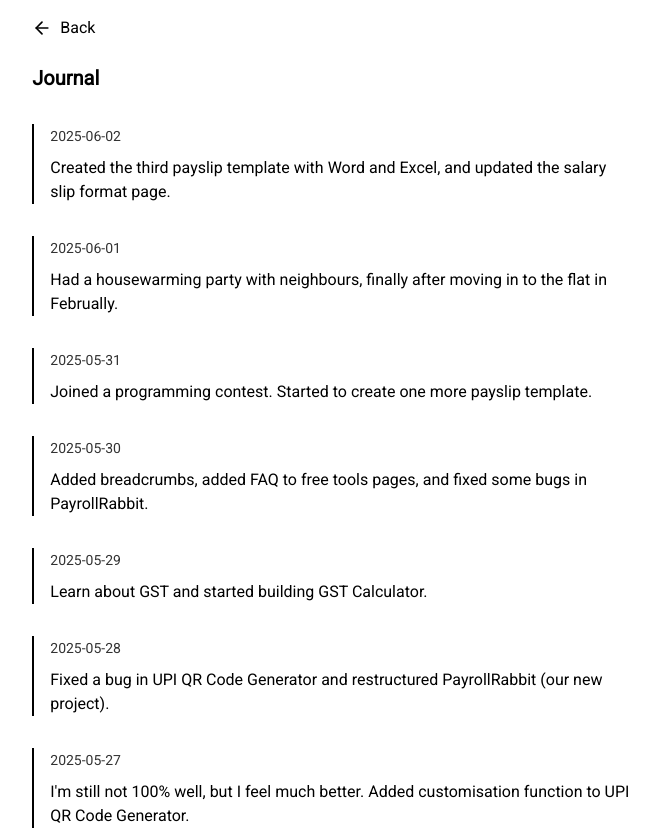
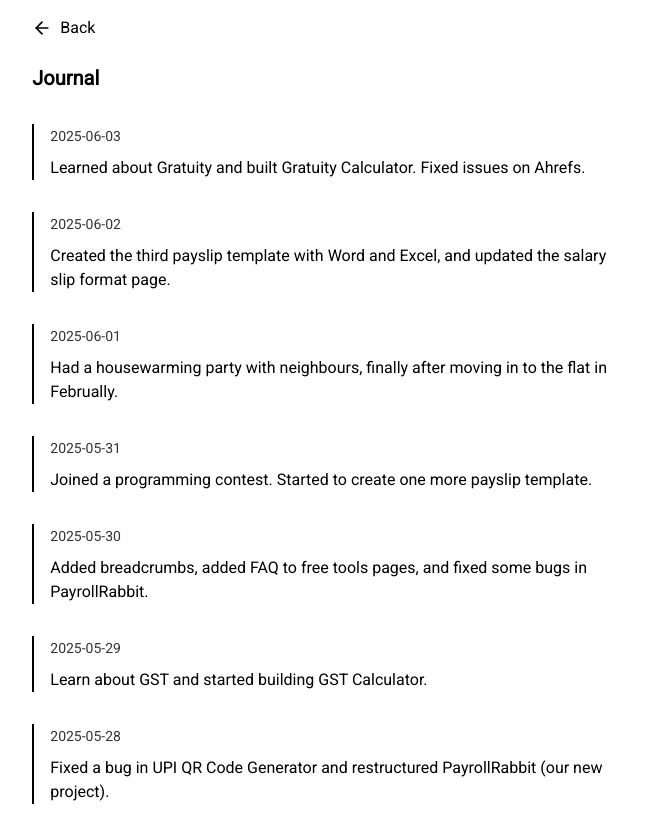
Before and after one commit to minamicode/minamicode.com, a Next.js app: page /journal in a window 1280 px wide. Shown: the top 830 px of the page, without its empty margins (309-968 px from the left). Built offline with nearby package versions, Linux system fonts and the light colour scheme.

Commit message:
add a journal entry

```diff
--- a/src/app/_components/JournalEntries.tsx
+++ b/src/app/_components/JournalEntries.tsx
@@ -6,6 +6,10 @@ type JournalEntry = {
 };
 
 const entries: JournalEntry[] = [
+  {
+    date: "2025-06-03",
+    text: "Learned about Gratuity and built Gratuity Calculator. Fixed issues on Ahrefs.",
+  },
   {
     date: "2025-06-02",
     text: "Created the third payslip template with Word and Excel, and updated the salary slip format page.",
```
